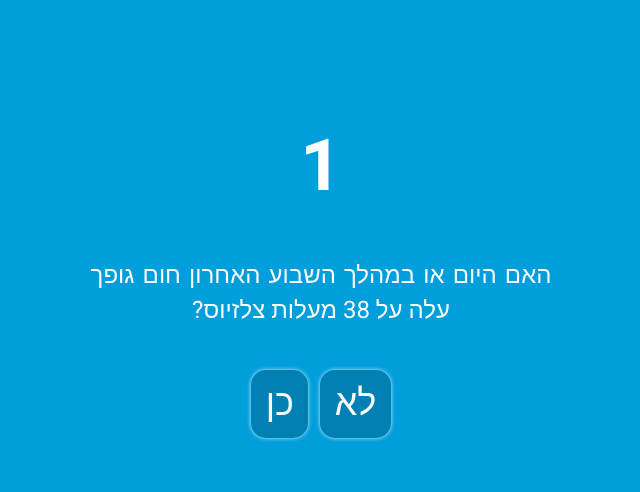
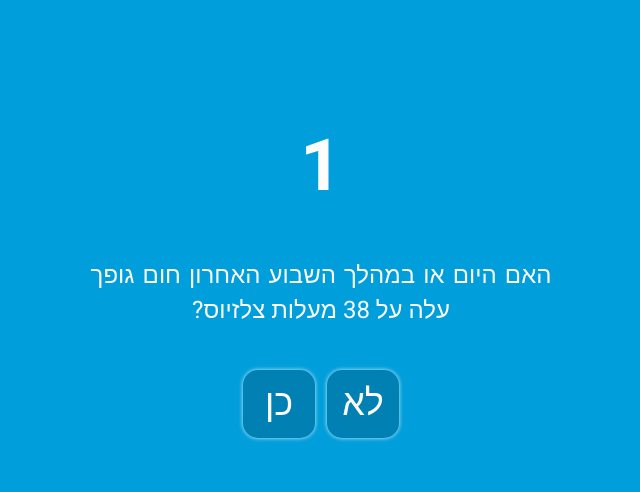
Before and after one commit to NiceHealthSurvey/nicehealthsurvey.github.io, a plain HTML site: page index.html in a window 1280 px wide. Both pictures are taken after a click on the button "המשך". Shown: the top 492 px of the page, without its empty margins (319-959 px from the left). Drawn offline with nearby package versions, Linux system fonts and the light colour scheme.

Commit message:
Update style.css

```diff
--- a/style.css
+++ b/style.css
@@ -90,9 +90,11 @@ button {
 }
 .green {
 		background-color: #0080b3;
+	min-width: 2em;
 }
 .red  {
 		background-color: #0080b3;
+	min-width: 2em;
 }
 
 .back-green {
```
